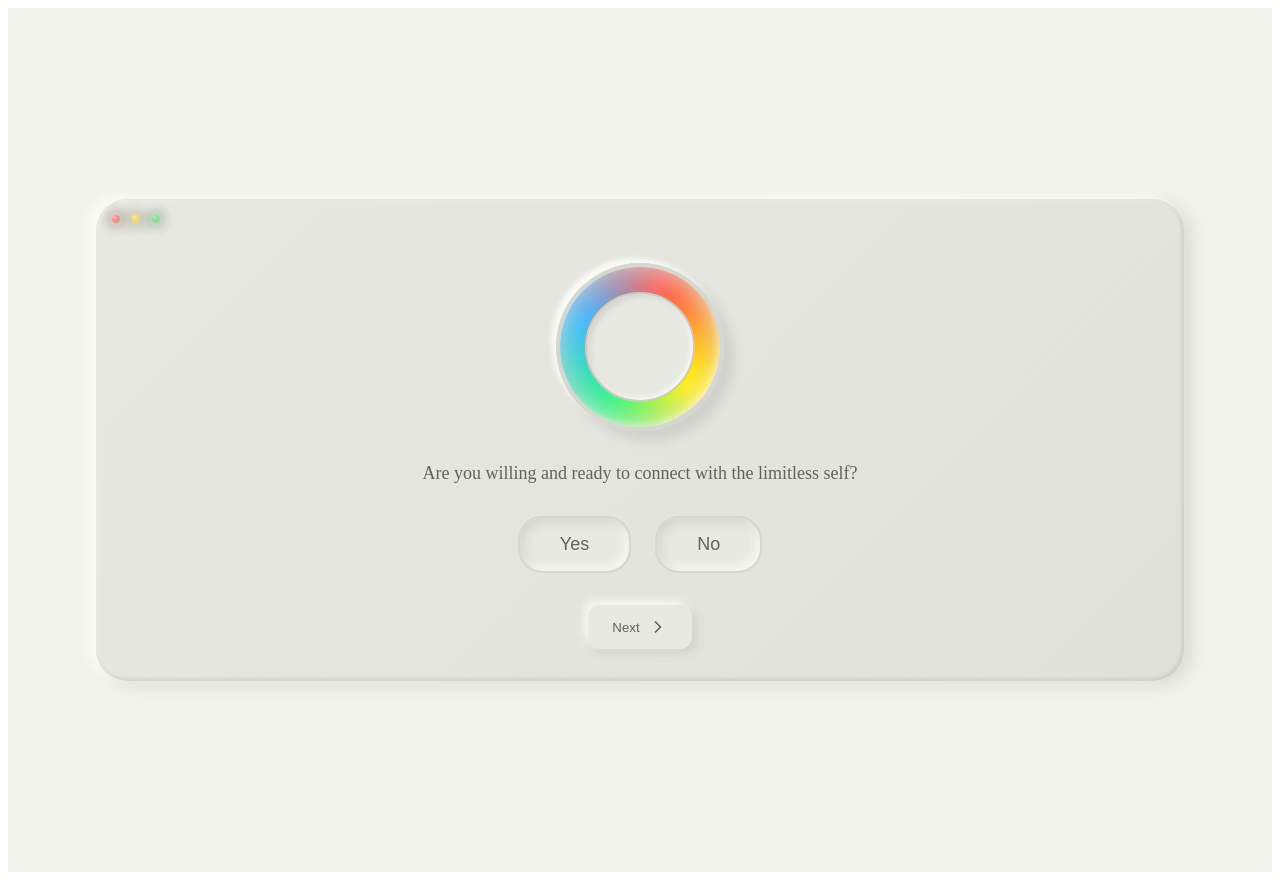
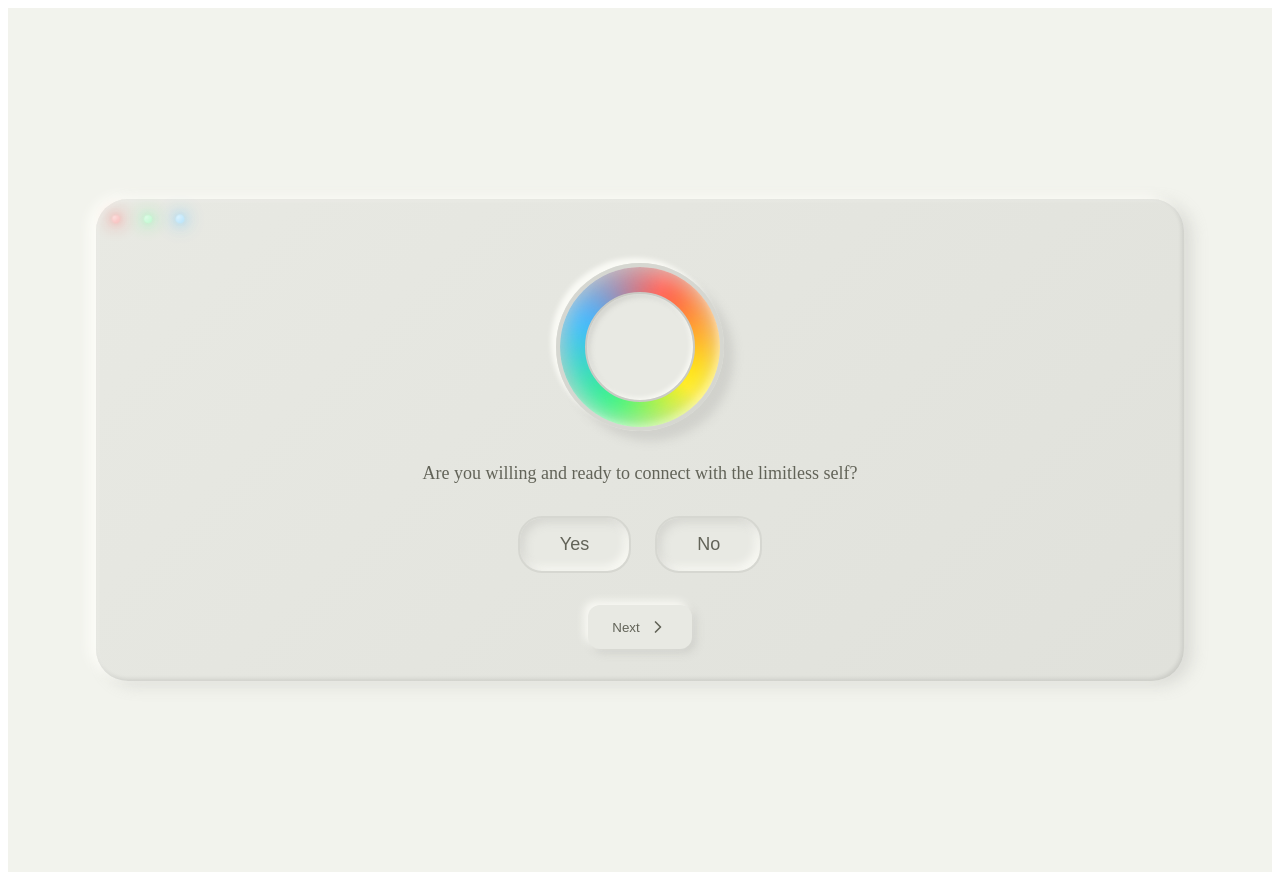
Before and after one commit to peatf/meditationconsole, a Next.js app: page / in a window 1280 px wide. Built offline with nearby package versions, Linux system fonts and the light colour scheme.

Commit message:
Update MeditationGameConsole.module.css

```diff
--- a/src/components2/MeditationGameConsole.module.css
+++ b/src/components2/MeditationGameConsole.module.css
@@ -35,7 +35,7 @@
   top: 1rem;
   left: 1rem;
   display: flex;
-  gap: 0.75rem;
+  gap: 1.5rem; /* Increased from your 0.75rem for more spacing */
 }
 
 .led {
@@ -43,65 +43,59 @@
   height: 8px;
   border-radius: 50%;
   position: relative;
-  opacity: 0.8;
-  transition: all 0.3s ease;
-  animation: pulse 2s infinite ease-in-out; /* Add this line */
-  box-shadow: 0 0 15px currentColor; /* Add this line */
 }
 
-.led::before {
-  content: '';
-  position: absolute;
-  inset: -2px;
-  border-radius: 50%;
-  background: transparent;
-  z-index: -1;
-  transition: all 0.3s ease;
+.led.red {
+  background-color: rgba(255, 100, 100, 0.8);
+  box-shadow:
+    0 0 10px rgba(255, 100, 100, 0.8),
+    0 0 20px rgba(255, 100, 100, 0.8),
+    0 0 30px rgba(255, 100, 100, 0.4),
+    inset 0 0 8px rgba(255, 255, 255, 0.6);
+  animation: pulse 2.5s infinite ease-in-out;
 }
 
+.led.yellow {
+  background-color: rgba(100, 255, 150, 0.8);
+  box-shadow:
+    0 0 10px rgba(100, 255, 150, 0.8),
+    0 0 20px rgba(100, 255, 150, 0.8),
+    0 0 30px rgba(100, 255, 150, 0.4),
+    inset 0 0 8px rgba(255, 255, 255, 0.6);
+  animation: pulse 3s infinite ease-in-out;
+}
+
+.led.green {
+  background-color: rgba(100, 200, 255, 0.8);
+  box-shadow:
+    0 0 10px rgba(100, 200, 255, 0.8),
+    0 0 20px rgba(100, 200, 255, 0.8),
+    0 0 30px rgba(100, 200, 255, 0.4),
+    inset 0 0 8px rgba(255, 255, 255, 0.6);
+  animation: pulse 3.5s infinite ease-in-out;
+}
+
+/* Add the highlight effect inside each LED */
 .led::after {
   content: '';
   position: absolute;
-  width: 3px;
-  height: 3px;
-  top: 1px;
-  left: 1px;
+  inset: 0;
   border-radius: 50%;
-  background: rgba(255, 255, 255, 0.4);
-  filter: blur(0.5px);
-}
-
-.led.red {
-  background: radial-gradient(circle at 30% 30%, rgba(255, 107, 107, 0.8), rgba(231, 76, 60, 0.6));
-}
-
-.led.red::before {
-  box-shadow: 0 0 8px rgba(231, 76, 60, 0.3);
-}
-
-.led.yellow {
-  background: radial-gradient(circle at 30% 30%, rgba(255, 217, 61, 0.8), rgba(241, 196, 15, 0.6));
-}
-
-.led.yellow::before {
-  box-shadow: 0 0 8px rgba(241, 196, 15, 0.3);
-}
-
-.led.green {
-  background: radial-gradient(circle at 30% 30%, rgba(108, 224, 108, 0.8), rgba(46, 204, 113, 0.6));
-}
-
-.led.green::before {
-  box-shadow: 0 0 8px rgba(46, 204, 113, 0.3);
+  background: radial-gradient(
+    circle at 30% 30%,
+    rgba(255, 255, 255, 0.9),
+    transparent
+  );
+  opacity: 0.6;
 }
 @keyframes pulse {
   0%, 100% {
+    transform: scale(1);
     opacity: 0.8;
-    transform: scale(1);
   }
   50% {
+    transform: scale(1.1);
     opacity: 1;
-    transform: scale(1.1);
   }
 }
 
```
